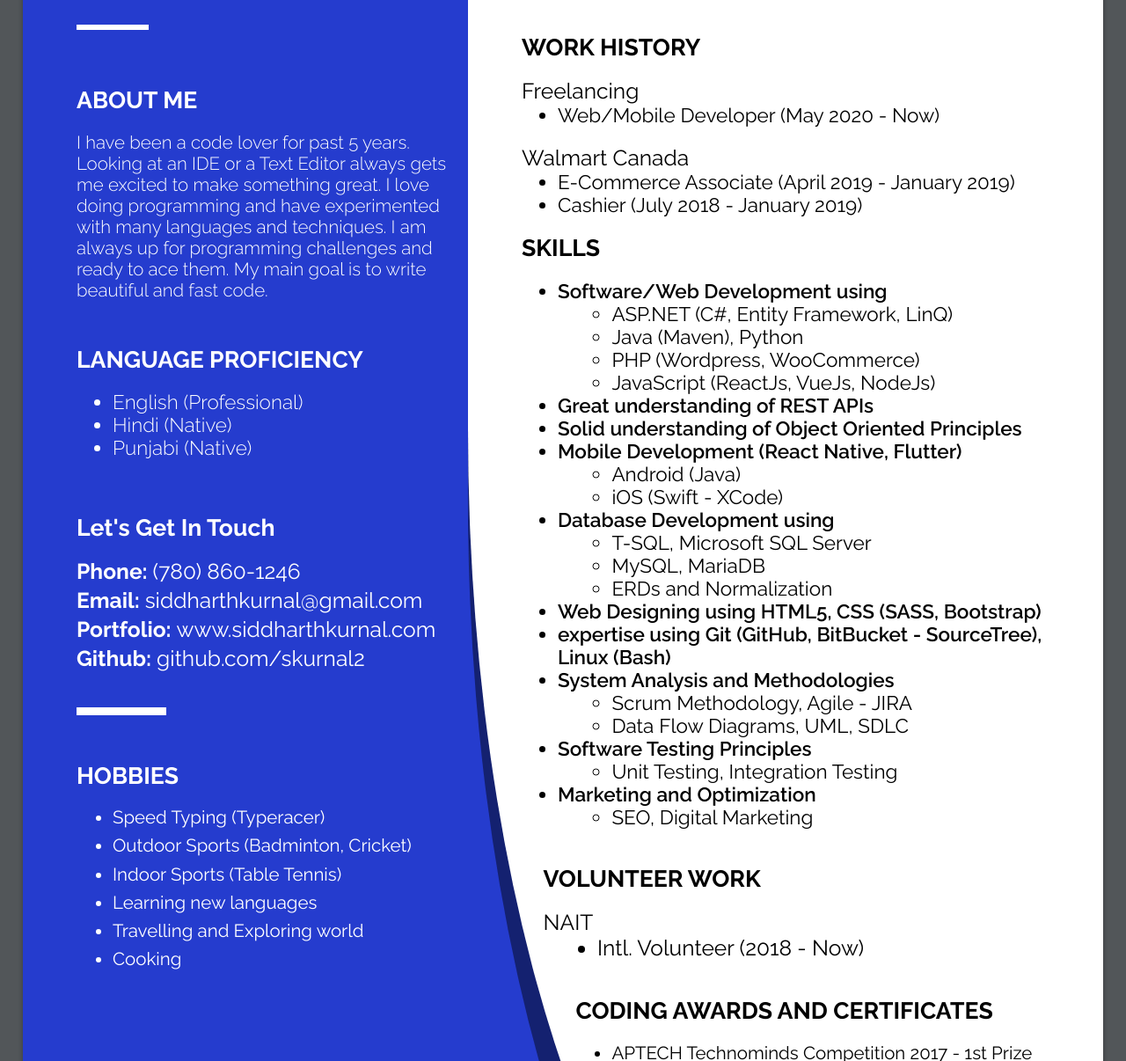
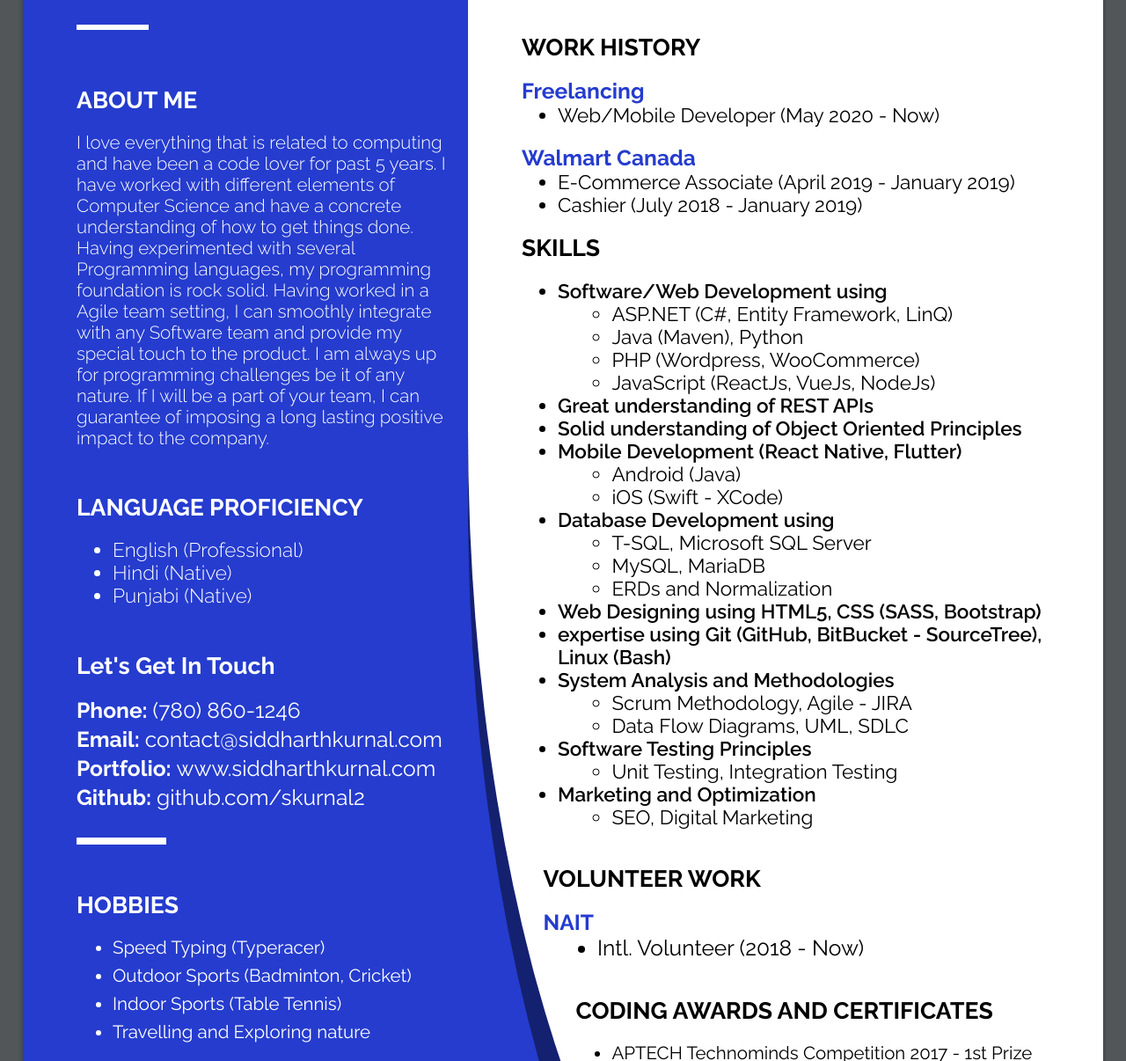
Before and after one commit to skurnal2/ResumeAssignment, a plain HTML site: page index.html in a window 1280 px wide. Shown: the part 409-1615 px from the top of the page at 88% size. Drawn offline with nearby package versions, Linux system fonts and the light colour scheme; a web font is replaced by a local one.

Commit message:
Few more changes

```diff
--- a/css/styles.css
+++ b/css/styles.css
@@ -144,7 +144,7 @@ h3 {
 
 /* Contact Section */
 #contact-section {
-    margin-top: calc(3vw * var(--scale));
+    margin-top: calc(2.5vw * var(--scale));
 }
 
 #contact-section h3 {
@@ -166,7 +166,7 @@ h3 {
 
 /* Hobbies Section */
 #hobbies-section {
-    margin-top: calc(5vw * var(--scale));
+    margin-top: calc(4.5vw * var(--scale));
     position: relative;
 }
 
@@ -199,6 +199,7 @@ h3 {
 .institute {
     font-weight: bold;
     margin-top: calc(1vw * var(--scale));
+    color: #253cce;
 }
 
 .program {
@@ -244,6 +245,11 @@ h3 {
     font-size: calc(1.1vw * var(--scale));
 }
 
+.company-format-text {
+    color: #253cce;
+    font-weight: bold;
+}
+
 
 /* Volunteer Work Section */
 #volunteer-work-section {
@@ -261,6 +267,11 @@ h3 {
 
 #volunteer-work-section > ul {
     margin-left: calc(3vw * var(--scale));
+}
+
+.organization-format-text {
+    color: #253cce;
+    font-weight: bold;
 }
 
 /* Awards Section */
@@ -341,6 +352,10 @@ h3 {
     #print-option {
         top: calc(2vw * var(--scale));
     }
+
+    #location-name {
+        bottom: calc(15vw * var(--scale));
+    }
 }
 
 @media only screen and (max-width: 1080px) {
@@ -359,6 +374,10 @@ h3 {
 
     .box-shadow-3d:hover {
         transform: translate(4px, 5px);
+    }
+
+    #location-name {
+        bottom: calc(13vw * var(--scale));
     }
 }
 
--- a/js/main.js
+++ b/js/main.js
@@ -89,7 +89,7 @@ $(document).ready(function() {
 
             //Loop through Work History
             $(data.workhistory).each(function(index, value) {
-                var aWork = workHistoryDiv.append($("<div>").append(value.company));
+                var aWork = workHistoryDiv.append($("<div class='company-format-text'>").append(value.company));
 
                 //If positions exist, showing them
                 if(value.positions) {
@@ -111,7 +111,7 @@ $(document).ready(function() {
 
            //Loop through Volunteer Work
            $(data.volunteerwork).each(function(index, value) {
-                var aVolunteer = volunteerWorkDiv.append($("<div>").append(value.organization));
+                var aVolunteer = volunteerWorkDiv.append($("<div class='organization-format-text'>").append(value.organization));
 
                 //If positions exist, showing them
                 if(value.positions) {
--- a/json-data/resume-data.json
+++ b/json-data/resume-data.json
@@ -3,7 +3,7 @@
     "heading":{
         "name": "Siddharth Kurnal",
         "title": "Software Developer",
-        "about": "I have been a code lover for past 5 years. Looking at an IDE or a Text Editor always gets me excited to make something great. I love doing programming and have experimented with many languages and techniques. I am always up for programming challenges and ready to ace them. My main goal is to write beautiful and fast code."
+        "about": "I love everything that is related to computing and have been a code lover for past 5 years. I have worked with different elements of Computer Science and have a concrete understanding of how to get things done. Having experimented with several Programming languages, my programming foundation is rock solid. Having worked in a Agile team setting, I can smoothly integrate with any Software team and provide my special touch to the product. I am always up for programming challenges be it of any nature. If I will be a part of your team, I can guarantee of imposing a long lasting positive impact to the company."
     },
     "languages": [
         {
@@ -26,7 +26,7 @@
         },
         {
             "method": "email",
-            "description": "siddharthkurnal@gmail.com"
+            "description": "contact@siddharthkurnal.com"
         },
         {
             "method": "portfolio",
@@ -41,9 +41,7 @@
         "Speed Typing (Typeracer)",
         "Outdoor Sports (Badminton, Cricket)",
         "Indoor Sports (Table Tennis)",
-        "Learning new languages",
-        "Travelling and Exploring world",
-        "Cooking"
+        "Travelling and Exploring nature"
     ],
     "education": [
         {
```
